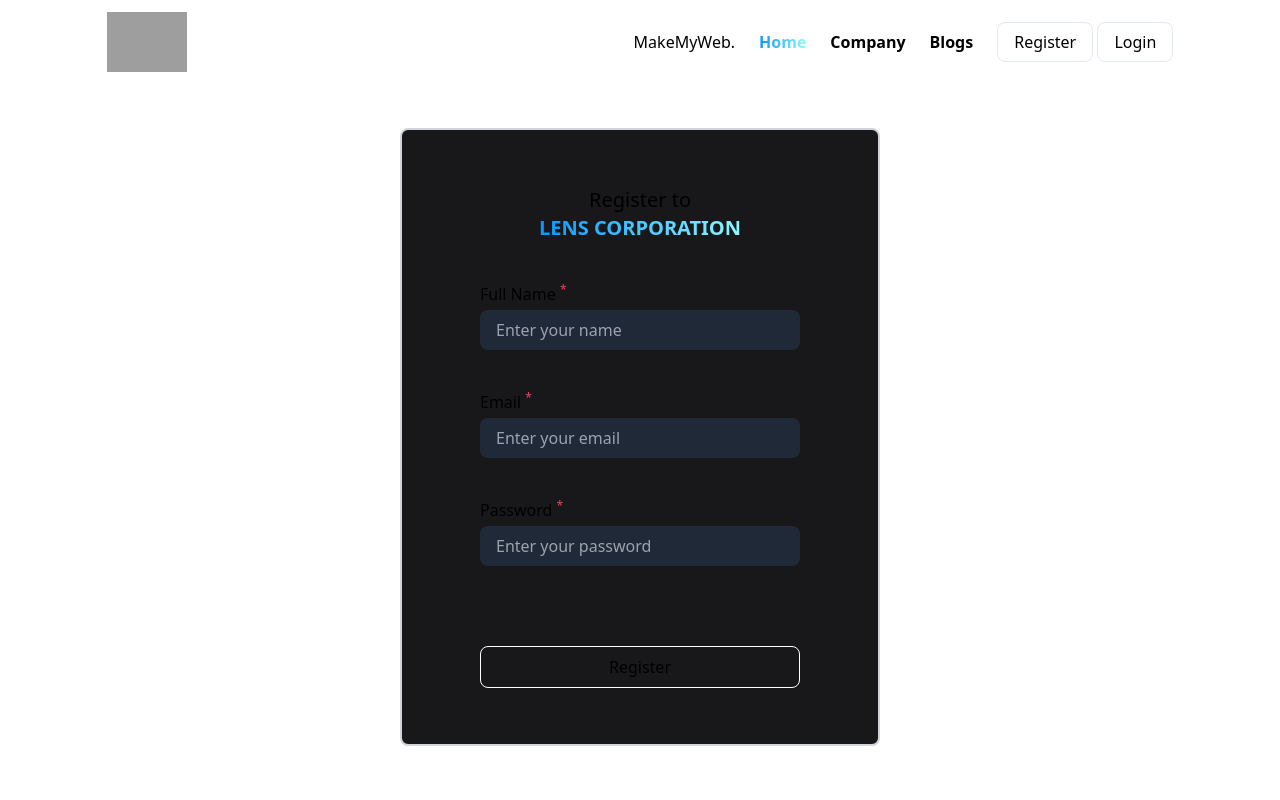
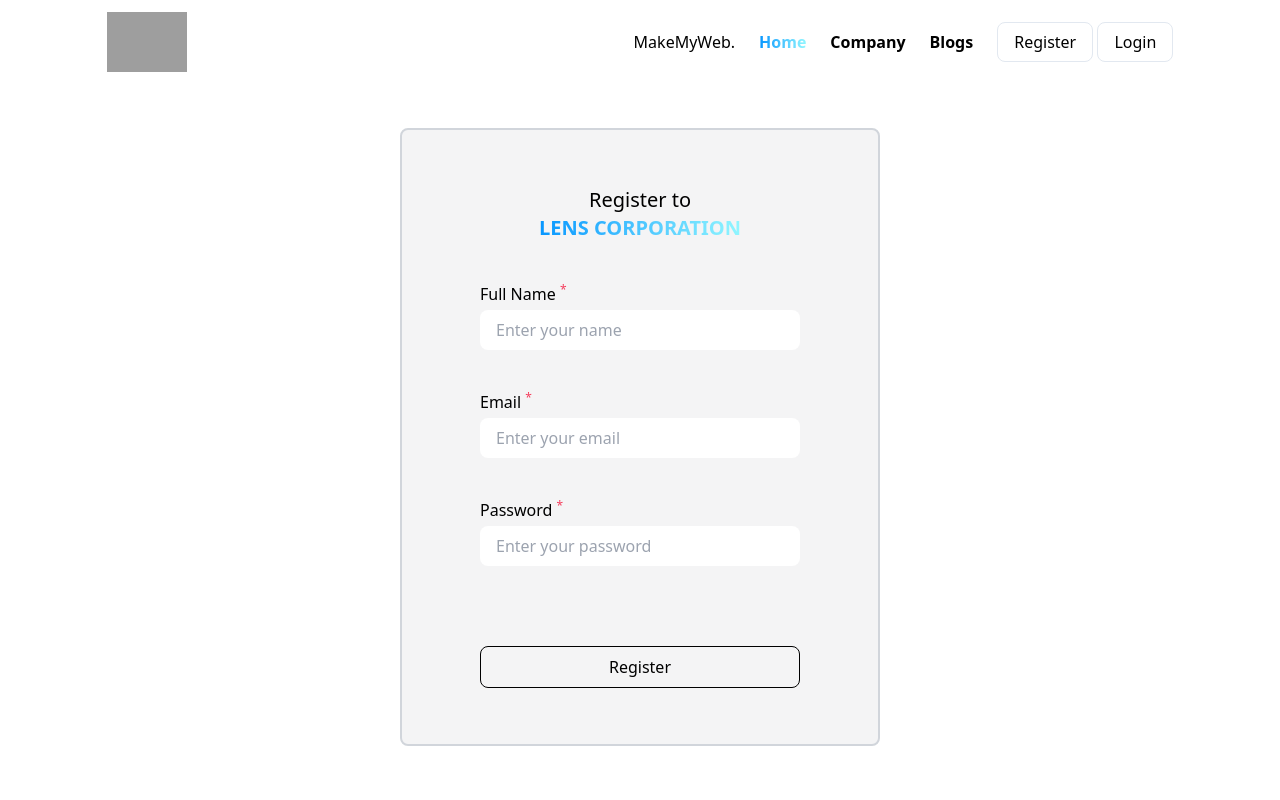
Before and after one commit to thePiyushPriyadarshi/lens-svelte, a SvelteKit app: page /register in a window 1280 px wide. Shown: the top 800 px of the page. Built offline with nearby package versions, Linux system fonts and the light colour scheme; grey boxes are pictures that could not be loaded.

Commit message:
dark mode for register and login page

```diff
--- a/src/routes/login/+page.svelte
+++ b/src/routes/login/+page.svelte
@@ -43,7 +43,7 @@
 
 <div class="min-h-screen mt-32">
   <div
-    class="max-w-[480px] hover:border-[#34D4AE] border-2 shadow-[#34D4AE] hover:shadow-2xl bg-zinc-900 hover:bg-transparent flex flex-col items-center gap-10 w-11/12 mx-auto border-gray-300 rounded-lg py-14"
+    class="max-w-[480px] hover:border-[#34D4AE] border-2 shadow-[#34D4AE] hover:shadow-2xl bg-zinc-100 dark:bg-zinc-900 hover:bg-transparent flex flex-col items-center gap-10 w-11/12 mx-auto border-gray-300 rounded-lg py-14"
   >
     <h3 class="flex flex-col text-xl">
       Login to
@@ -56,7 +56,7 @@
       <p class="text-left">Email <sup class="text-rose-500">*</sup></p>
       <input
         required
-        class="bg-gray-800 w-[320px] text-white rounded-lg py-2 px-4"
+        class="dark:bg-gray-800 w-[320px] dark:text-white rounded-lg py-2 px-4"
         type="email"
         placeholder="Enter your email"
         bind:value={email}
@@ -66,7 +66,7 @@
       <p class="text-left">Password <sup class="text-rose-500">*</sup></p>
       <input
         required
-        class="bg-gray-800 w-[320px] text-white rounded-lg py-2 px-4"
+        class="dark:bg-gray-800 w-[320px] dark:text-white rounded-lg py-2 px-4"
         type="password"
         placeholder="Enter your password"
         bind:value={password}
@@ -77,7 +77,8 @@
       on:click={handleSubmit}
       disabled={isLoading}
       type="submit"
-      class="border-white disabled:bg-gray-400 hover:bg-white hover:text-black transition-all duration-200 border px-6 py-2 w-[320px] rounded-lg"
+      class="dark:border-white border-black disabled:bg-gray-400 dark:hover:bg-white hover:bg-black hover:text-white  dark:hover:text-black transition-all duration-200 border px-6 py-2 w-[320px] rounded-lg"
+
       >Login</button
     >
   </div>
--- a/src/routes/register/+page.svelte
+++ b/src/routes/register/+page.svelte
@@ -46,7 +46,7 @@
 
 <div class="min-h-screen mt-32">
   <div
-    class="max-w-[480px] hover:border-[#34D4AE] border-2 shadow-[#34D4AE] hover:shadow-2xl bg-zinc-900 hover:bg-transparent flex flex-col items-center gap-10 w-11/12 mx-auto border-gray-300 rounded-lg py-14"
+    class="max-w-[480px] hover:border-[#34D4AE] border-2 shadow-[#34D4AE] hover:shadow-2xl bg-zinc-100 dark:bg-zinc-900 hover:bg-transparent flex flex-col items-center gap-10 w-11/12 mx-auto border-gray-300 rounded-lg py-14"
   >
     <h3 class="flex flex-col text-xl">
       Register to
@@ -59,7 +59,7 @@
         <p class="text-left">Full Name <sup class="text-rose-500">*</sup></p>
         <input
           required
-          class="bg-gray-800 w-[320px] text-white rounded-lg py-2 px-4"
+          class="dark:bg-gray-800 w-[320px] dark:text-white rounded-lg py-2 px-4"
           type="text"
           placeholder="Enter your name"
           bind:value={name}
@@ -69,7 +69,7 @@
         <p class="text-left">Email <sup class="text-rose-500">*</sup></p>
         <input
           required
-          class="bg-gray-800 w-[320px] text-white rounded-lg py-2 px-4"
+          class="dark:bg-gray-800 w-[320px] dark:text-white rounded-lg py-2 px-4"
           type="email"
           placeholder="Enter your email"
           bind:value={email}
@@ -79,7 +79,7 @@
         <p class="text-left">Password <sup class="text-rose-500">*</sup></p>
         <input
           required
-          class="bg-gray-800 w-[320px] text-white rounded-lg py-2 px-4"
+          class="dark:bg-gray-800 w-[320px] dark:text-white rounded-lg py-2 px-4"
           type="password"
           placeholder="Enter your password"
           bind:value={password}
@@ -90,7 +90,7 @@
         on:click={handleSubmit}
         disabled={isLoading}
         type="submit"
-        class="border-white disabled:bg-gray-400 hover:bg-white hover:text-black transition-all duration-200 border px-6 py-2 w-[320px] rounded-lg"
+        class="dark:border-white border-black disabled:bg-gray-400 dark:hover:bg-white hover:bg-black hover:text-white  dark:hover:text-black transition-all duration-200 border px-6 py-2 w-[320px] rounded-lg"
         >Register</button
       >
   </div>
```
